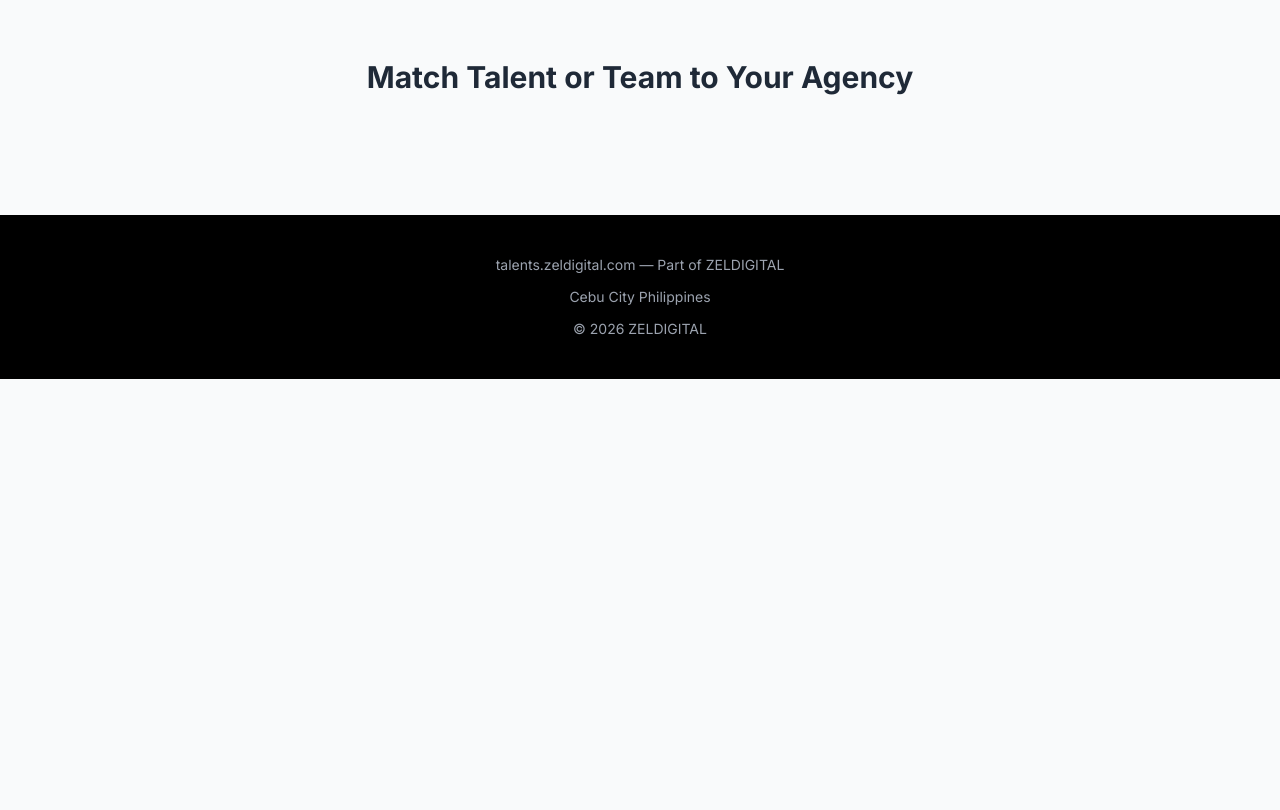
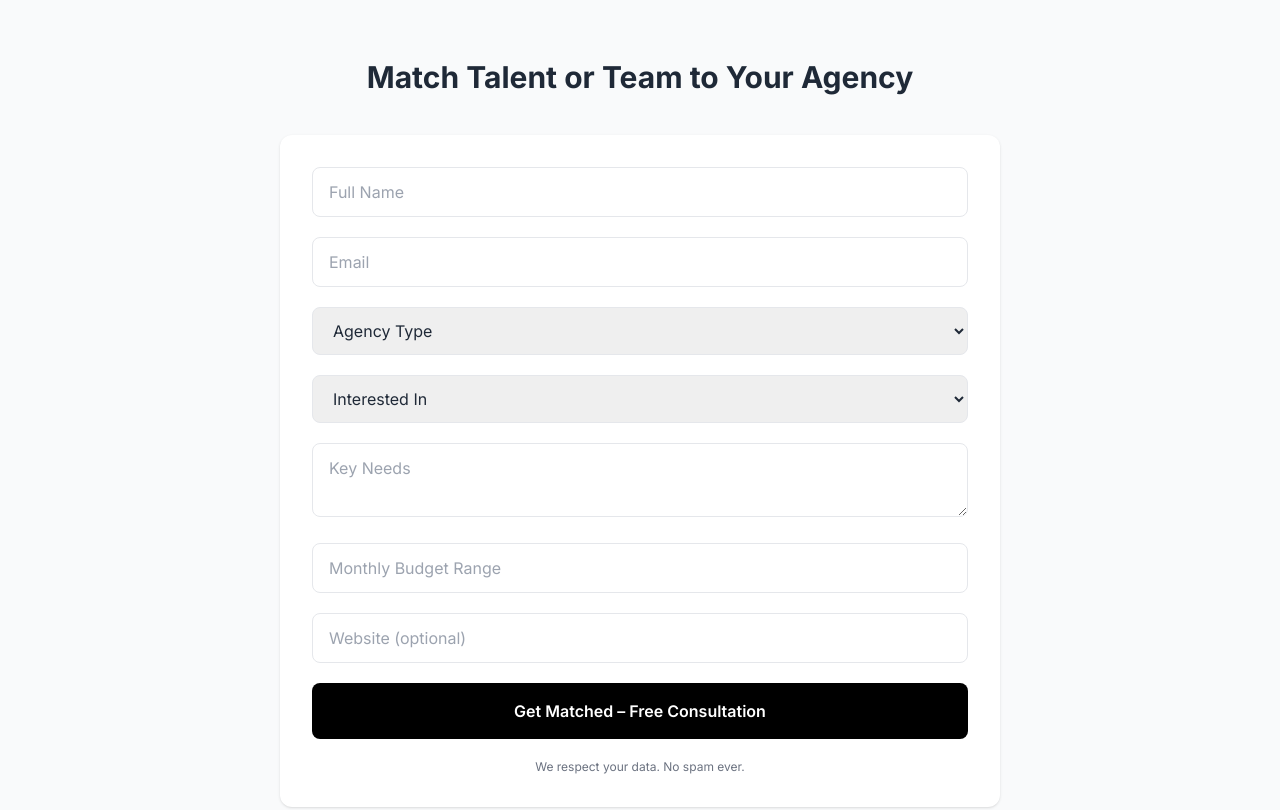
Before and after one commit to Lhb-websites/talents-zdgtl-venture-2025, a plain HTML site: page index.html in a window 1280 px wide. Shown: the part 2280-3090 px from the top of the page. Before the commit the page ends 2659 px from the top, so only its background shows below. Drawn offline with nearby package versions, Linux system fonts and the light colour scheme; a script that the page names is missing.

Commit message:
Update index.html

```diff
--- a/index.html
+++ b/index.html
@@ -251,7 +251,46 @@ Replacement guarantee if fit is not perfect.
 <h2 class="text-3xl font-bold text-center mb-10">
 Match Talent or Team to Your Agency
 </h2>
+<form action="https://formsubmit.co/submitform@talents.zeldigital.com" method="POST" class="bg-white shadow rounded-xl p-8 space-y-5">
 
+<input type="text" name="name" placeholder="Full Name"
+class="w-full border rounded-lg px-4 py-3" required>
+
+<input type="email" name="email" placeholder="Email"
+class="w-full border rounded-lg px-4 py-3" required>
+
+<select name="agency_type" class="w-full border rounded-lg px-4 py-3">
+<option value="">Agency Type</option>
+<option>SEO Agency</option>
+<option>Ecommerce Brand Agency</option>
+<option>Other</option>
+</select>
+
+<select name="interest" class="w-full border rounded-lg px-4 py-3">
+<option value="">Interested In</option>
+<option>Individual Talent</option>
+<option>Specialized Team</option>
+<option>Both</option>
+</select>
+
+<textarea name="needs" placeholder="Key Needs"
+class="w-full border rounded-lg px-4 py-3"></textarea>
+
+<input type="text" name="budget" placeholder="Monthly Budget Range"
+class="w-full border rounded-lg px-4 py-3">
+
+<input type="text" name="website" placeholder="Website (optional)"
+class="w-full border rounded-lg px-4 py-3">
+
+<button type="submit" class="w-full bg-black text-white py-4 rounded-lg font-semibold">
+Get Matched – Free Consultation
+</button>
+
+<p class="text-xs text-gray-500 text-center">
+We respect your data. No spam ever.
+</p>
+
+</form>
 </div>
 </section>
 
```
